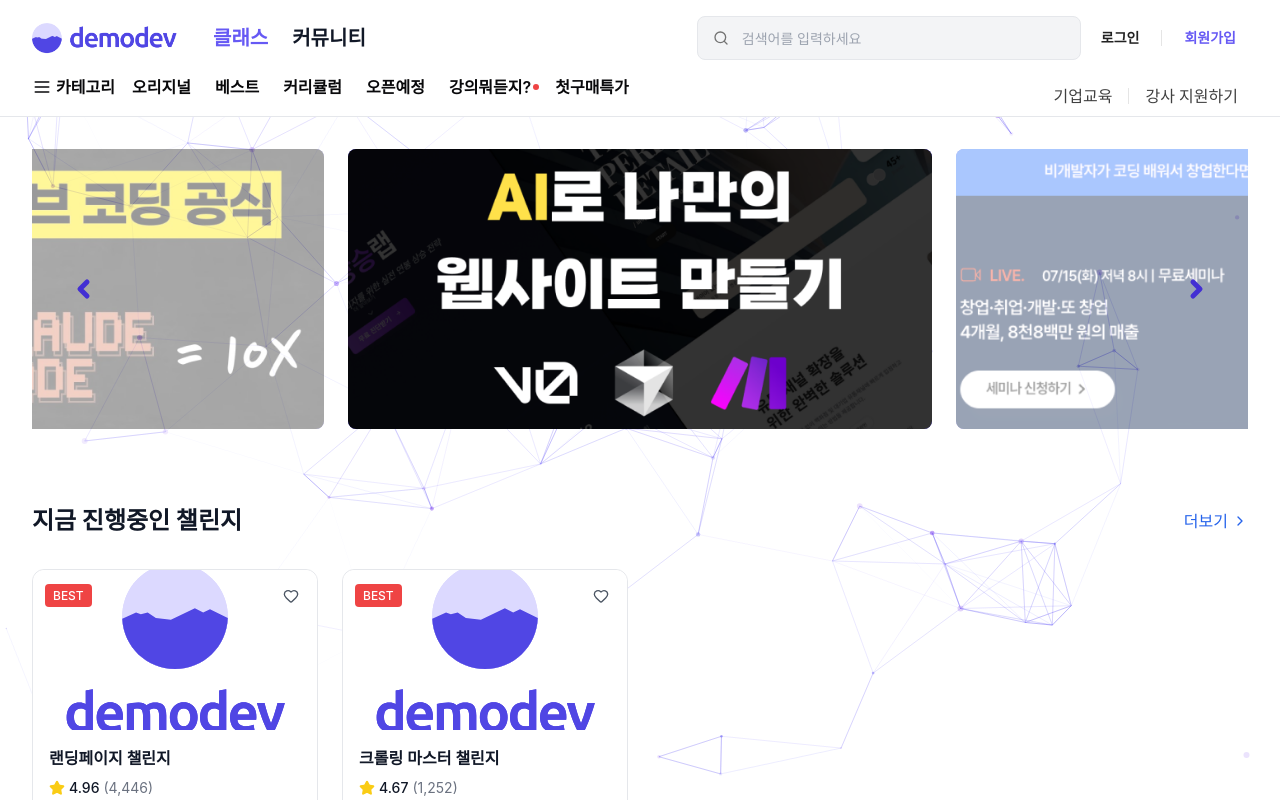
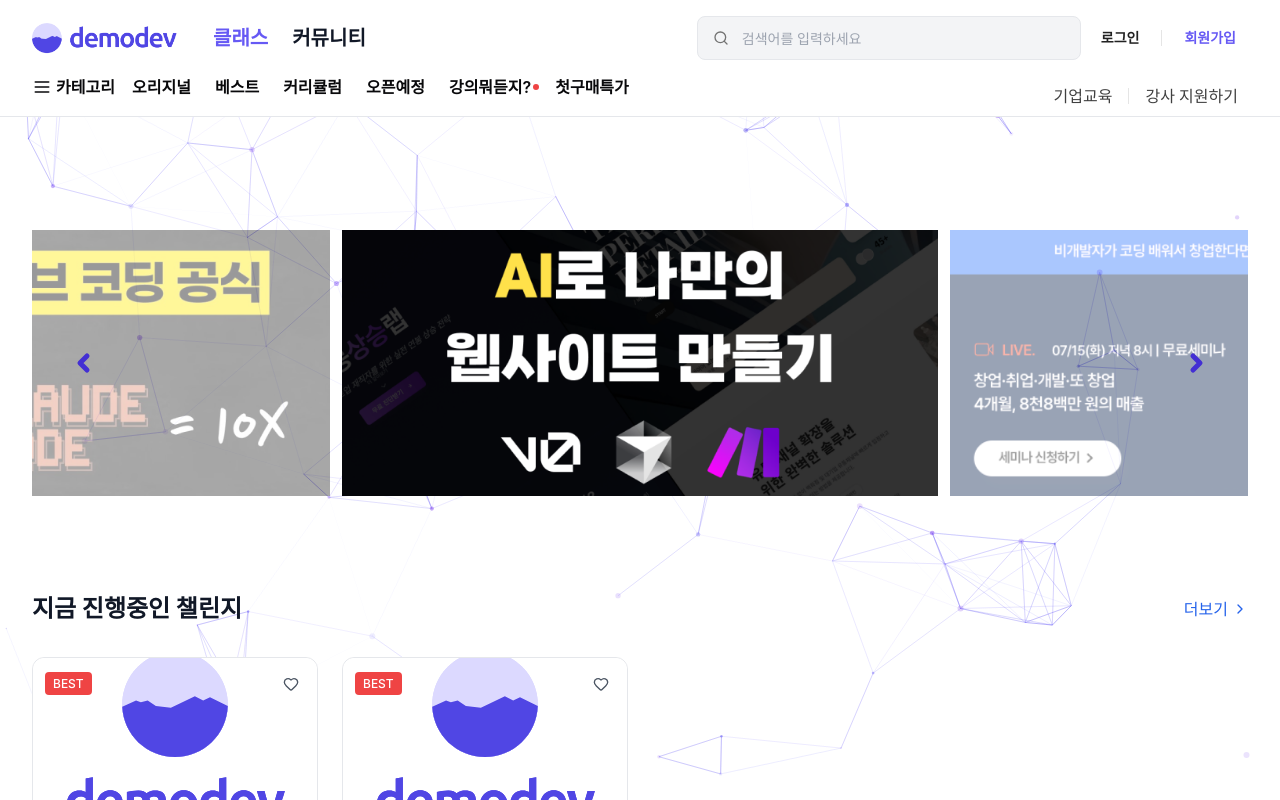
Before and after one commit to demodev-lab/demodev-lecture, a Next.js app: page / in a window 1280 px wide. Shown: the top 800 px of the page. Built offline with nearby package versions, Linux system fonts and the light colour scheme.

Commit message:
demolearn-39[fix]: 수정

```diff
--- a/app/globals.css
+++ b/app/globals.css
@@ -143,10 +143,7 @@
     padding: 0 8px;
   }
 
-  /* All slides visible styling */
-  .carousel-slide {
-    @apply transition-all duration-300;
-  }
+
 
   /* Track alignment */
   .carousel-slide-track {
@@ -154,10 +151,6 @@
     align-items: center !important;
   }
 
-  /* Carousel slide transitions */
-  .carousel-slide {
-    @apply transition-all duration-300;
-  }
 
 
   /* Mobile adjustments */
--- a/components/main/HeroSection.tsx
+++ b/components/main/HeroSection.tsx
@@ -136,7 +136,7 @@
   return (
     <section className="relative">
       {/* Main Hero Carousel */}
-      <div className="relative h-[240px] sm:h-[280px] md:h-[320px] lg:h-[340px] overflow-hidden">
+      <div className="relative h-[428px] overflow-hidden">
         <div className="mx-auto px-4 sm:px-6 lg:px-8">
           <Carousel
             responsive={responsive}
@@ -146,7 +146,7 @@
             keyBoardControl={true}
             centerMode={true}
             containerClass="py-6 sm:py-8"
-            itemClass="px-1 sm:px-2 carousel-item-padding"
+            itemClass="px-0.5 carousel-item-padding"
             arrows={true}
             showDots={false}
             swipeable={true}
@@ -157,55 +157,22 @@
             dotListClass="!bottom-2 sm:!bottom-4"
           >
             {slides.map((slide) => (
-              <CarouselItem key={slide.id} className="px-1">
+              <CarouselItem key={slide.id} className="px-1 rounded-lg">
                 <div
                   role="group"
                   aria-roledescription="slide"
-                  className="relative overflow-auto rounded-lg h-[200px] sm:h-[240px] md:h-[280px] lg:h-[280px] carousel-slide"
+                  className="relative overflow-hidden h-[428px] carousel-slide"
                 >
-                    <a href={slide.href} className="block h-full w-full">
-                      {/* Background */}
-                      <div
-                        className="relative top-0 left-0 h-full w-full"
-                        style={{ backgroundColor: slide.backgroundColor }}
-                      />
-
-                      {/* Image Container */}
-                      <div className="absolute top-0 left-0 mx-auto my-0 flex h-full w-full justify-end p-0">
-                        <div className="relative h-full w-full">
+                  <a href={slide.href} className="block relative h-full w-full">
                     <Image
                       src={slide.image}
                       alt="banner"
                       fill
-                            sizes="(max-width: 640px) 90vw, (max-width: 1024px) 80vw, 70vw"
-                            className="object-cover"
+                      sizes="(max-width: 768px) 100vw, 760px"
+                      className="object-contain rounded-lg"
                       priority
                       quality={100}
                     />
-                        </div>
-
-                        {/* Content */}
-                        <div className="absolute bottom-4 left-4 sm:bottom-6 sm:left-6 md:bottom-8 md:left-8 lg:bottom-10 lg:left-10 z-[1] w-[calc(100%-2rem)] sm:w-[calc(100%-3rem)] md:w-[calc(100%-4rem)] lg:w-[calc(100%-5rem)]">
-                          {slide.badge && (
-                            <div className="mb-1 sm:mb-2 text-xs sm:text-sm font-normal break-keep text-white">
-                              {slide.badge}
-                            </div>
-                          )}
-                          <div className="mb-1 sm:mb-2 text-lg sm:text-xl md:text-2xl lg:text-[24px]/[30px] font-bold break-keep text-white">
-                            {slide.title.split("\n").map((line, i) => (
-                              <span key={i}>
-                                {line}
-                                {i < slide.title.split("\n").length - 1 && (
-                                  <br />
-                                )}
-                              </span>
-                            ))}
-                          </div>
-                          <div className="text-xs sm:text-sm md:text-base font-normal break-keep text-white">
-                            {slide.subtitle}
-                          </div>
-                        </div>
-                      </div>
                   </a>
                 </div>
               </CarouselItem>
```
Lines whose indentation alone changed are shown as unchanged.
